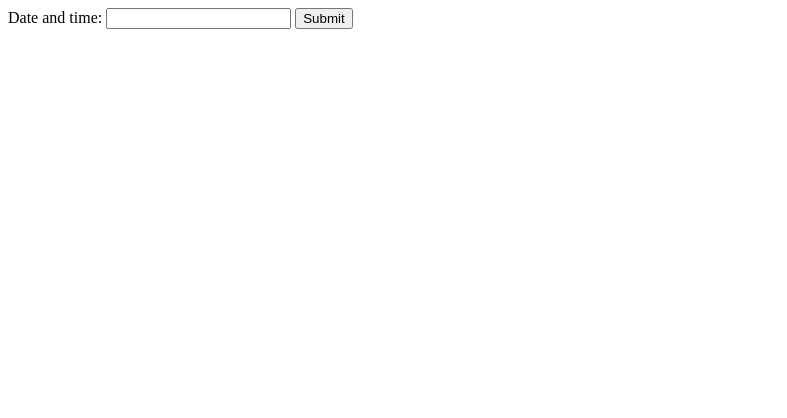
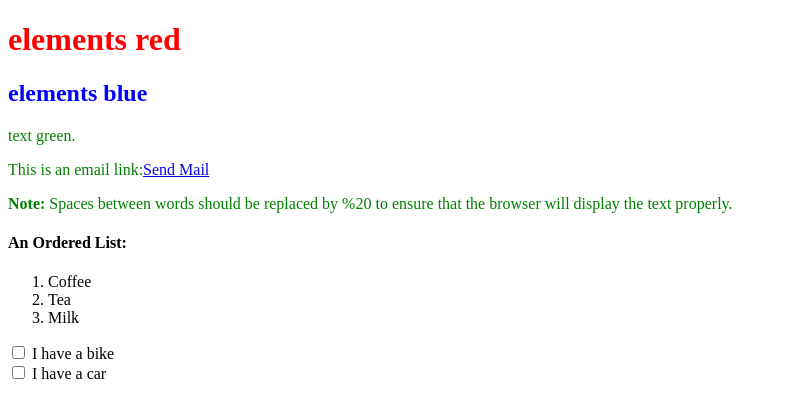
Before and after one commit to coderfarmer/coderfarmer.github.com, a plain HTML site: page index.html in a window 1280 px wide. Shown: the whole page, without its empty margins (0-787 px from the left). Drawn offline with Linux system fonts and the light colour scheme.

Commit message:
new test

```diff
--- a/index.html
+++ b/index.html
@@ -1,10 +1,35 @@
 <!DOCTYPE HTML>
 <html>
+<head>
+<style type="text/css">
+h1 {color:red;}
+h2 {color:blue;}
+p {color:green;}
+</style>
+</head>
 <body>
 
-<form action="/example/html5/demo_form.asp" method="get">
-Date and time: <input type="datetime" name="user_date" />
-<input type="submit" />
+<h1>elements  red</h1>
+<h2>elements blue</h2>
+<p>text green.</p>
+<p>
+This is an email link:<a href="mailto:someone@example.com?Subject=Hello%20again">Send Mail</a>
+</p>
+
+<p>
+<b>Note:</b> Spaces between words should be replaced by %20 to ensure that the browser will display the text properly.
+</p>
+
+<h4>An Ordered List:</h4>
+<ol>
+  <li>Coffee</li>
+  <li>Tea</li>
+  <li>Milk</li>
+</ol>
+
+<form action="">
+<input type="checkbox" name="vehicle" value="Bike" /> I have a bike<br />
+<input type="checkbox" name="vehicle" value="Car" /> I have a car
 </form>
 
 </body>
```
